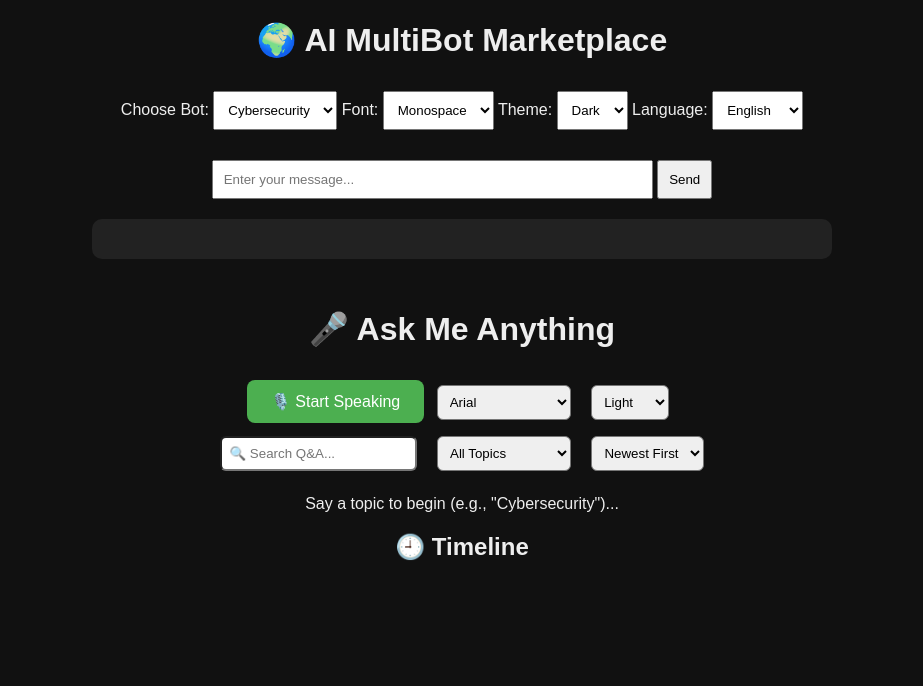
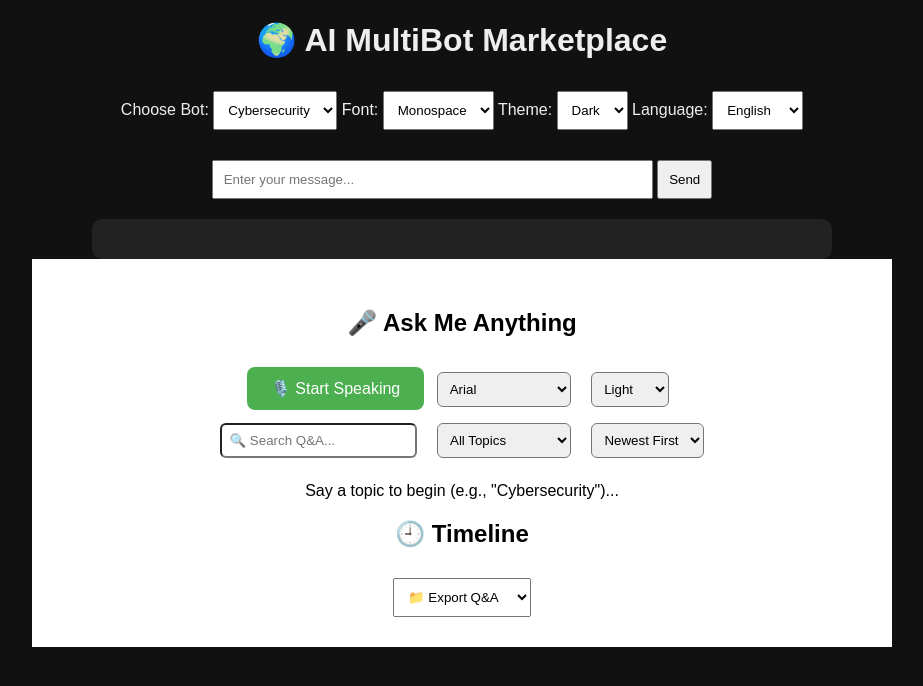
Before and after one commit to krishramoju2/flask-multibot-backend, a Flask app: page / in a window 1280 px wide. Shown: the top 686 px of the page, without its empty margins (178-1101 px from the left). Run offline with Flask 3, Linux system fonts and the light colour scheme; parts of the project's set-up code (start-up, migrations or seed data) failed here and were passed over.

Commit message:
Update index.html

```diff
--- a/templates/index.html
+++ b/templates/index.html
@@ -8,6 +8,8 @@
 <body class="dark">
   <h1>🌍 AI MultiBot Marketplace</h1>
 
+  <!-- === Typed Chatbot Interface === -->
+  <section id="typed-chatbot">
     <div class="settings">
       <label>Choose Bot:</label>
       <select id="bot-select">
@@ -43,8 +45,56 @@
     <input id="prompt" type="text" placeholder="Enter your message..." size="50"/>
     <button onclick="sendMessage()">Send</button>
     <div id="chat-box"></div>
+  </section>
+
+  <!-- === Voice Assistant Interface === -->
+  <section id="voice-assistant" class="theme-light container">
+    <h1>🎤 Ask Me Anything</h1>
+
+    <div class="controls">
+      <button id="start-btn">🎙️ Start Speaking</button>
+      <select id="font-selector">
+        <option value="Arial">Arial</option>
+        <option value="Courier New">Courier New</option>
+        <option value="Georgia">Georgia</option>
+        <option value="Brush Script MT">Brush Script MT</option>
+        <option value="Comic Sans MS">Comic Sans</option>
+      </select>
+      <select id="bg-selector">
+        <option value="theme-light">Light</option>
+        <option value="theme-dark">Dark</option>
+        <option value="theme-blue">Ocean</option>
+        <option value="theme-pink">Rose</option>
+      </select>
+    </div>
+
+    <div class="filters">
+      <input type="text" id="search-bar" placeholder="🔍 Search Q&A...">
+      <select id="topic-filter">
+        <option value="">All Topics</option>
+        <option value="cybersecurity">Cybersecurity</option>
+        <option value="stock market">Stock Market</option>
+        <option value="space craft">Space Craft</option>
+        <option value="submarine">Submarine</option>
+        <option value="ai">AI</option>
+        <option value="medicine">Medicine</option>
+        <option value="climate change">Climate Change</option>
+      </select>
+      <select id="sort-order">
+        <option value="newest">Newest First</option>
+        <option value="oldest">Oldest First</option>
+      </select>
+    </div>
+
+    <p id="status">Say a topic to begin (e.g., "Cybersecurity")...</p>
+    <div id="response"></div>
+
+    <h2>🕘 Timeline</h2>
+    <div id="timeline"></div>
+  </section>
 
   <script>
+    // 🧠 Shared Logic
     const sessionId = Math.random().toString(36).substring(7);
 
     function switchTheme() {
@@ -57,6 +107,7 @@
       document.body.style.fontFamily = font;
     }
 
+    // 💬 Typed Chat
     async function sendMessage() {
       const msg = document.getElementById("prompt").value;
       const bot = document.getElementById("bot-select").value;
@@ -71,6 +122,8 @@
       chatBox.innerHTML += `<p><strong>You:</strong> ${msg}</p>`;
       chatBox.innerHTML += `<p><strong>${bot} Bot:</strong> ${data.reply}</p>`;
     }
+
+    // 🎙️ Voice Assistant Logic
     const startBtn = document.getElementById('start-btn');
     const responseBox = document.getElementById('response');
     const statusText = document.getElementById('status');
@@ -104,10 +157,7 @@
     let currentTopic = null;
     let conversationHistory = loadFromStorage();
 
-const topics = [
-  "cybersecurity", "stock market", "space craft", "submarine",
-  "ai", "medicine", "climate change"
-];
+    const topics = ["cybersecurity", "stock market", "space craft", "submarine", "ai", "medicine", "climate change"];
 
     const knowledgeBase = {
       cybersecurity: {
@@ -300,53 +350,4 @@
     }
   </script>
 </body>
-<body class="theme-light">
-  <div class="container">
-    <h1>🎤 Ask Me Anything</h1>
-
-    <div class="controls">
-      <button id="start-btn">🎙️ Start Speaking</button>
-      <select id="font-selector">
-        <option value="Arial">Arial</option>
-        <option value="Courier New">Courier New</option>
-        <option value="Georgia">Georgia</option>
-        <option value="Brush Script MT">Brush Script MT</option>
-        <option value="Comic Sans MS">Comic Sans</option>
-      </select>
-      <select id="bg-selector">
-        <option value="theme-light">Light</option>
-        <option value="theme-dark">Dark</option>
-        <option value="theme-blue">Ocean</option>
-        <option value="theme-pink">Rose</option>
-      </select>
-    </div>
-
-    <div class="filters">
-      <input type="text" id="search-bar" placeholder="🔍 Search Q&A...">
-      <select id="topic-filter">
-        <option value="">All Topics</option>
-        <option value="cybersecurity">Cybersecurity</option>
-        <option value="stock market">Stock Market</option>
-        <option value="space craft">Space Craft</option>
-        <option value="submarine">Submarine</option>
-        <option value="ai">AI</option>
-        <option value="medicine">Medicine</option>
-        <option value="climate change">Climate Change</option>
-      </select>
-      <select id="sort-order">
-        <option value="newest">Newest First</option>
-        <option value="oldest">Oldest First</option>
-      </select>
-    </div>
-
-    <p id="status">Say a topic to begin (e.g., "Cybersecurity")...</p>
-    <div id="response"></div>
-
-    <h2>🕘 Timeline</h2>
-    <div id="timeline"></div>
-  </div>
-
-
-</body>
-
 </html>
```
Lines whose indentation alone changed are shown as unchanged.
